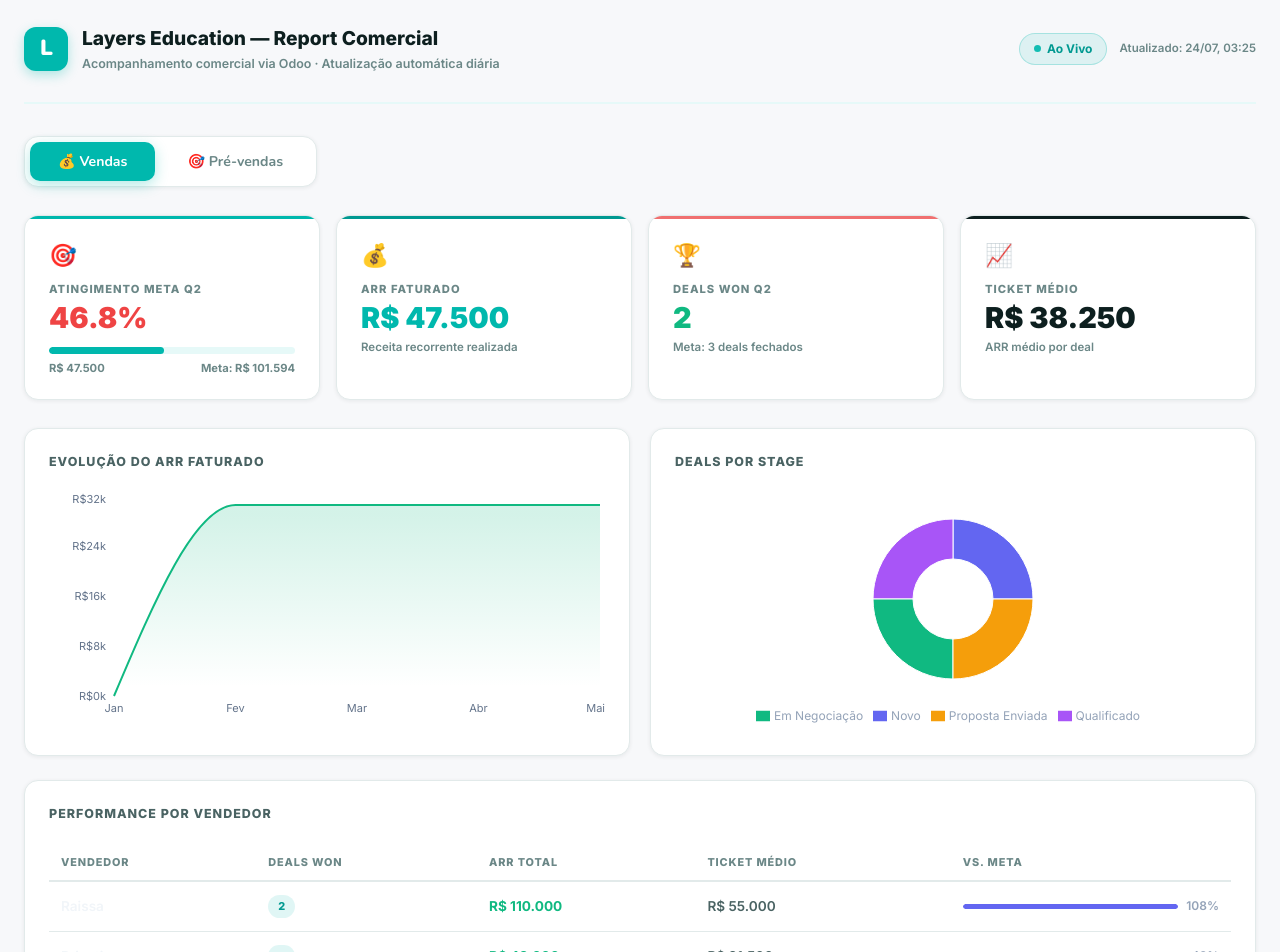
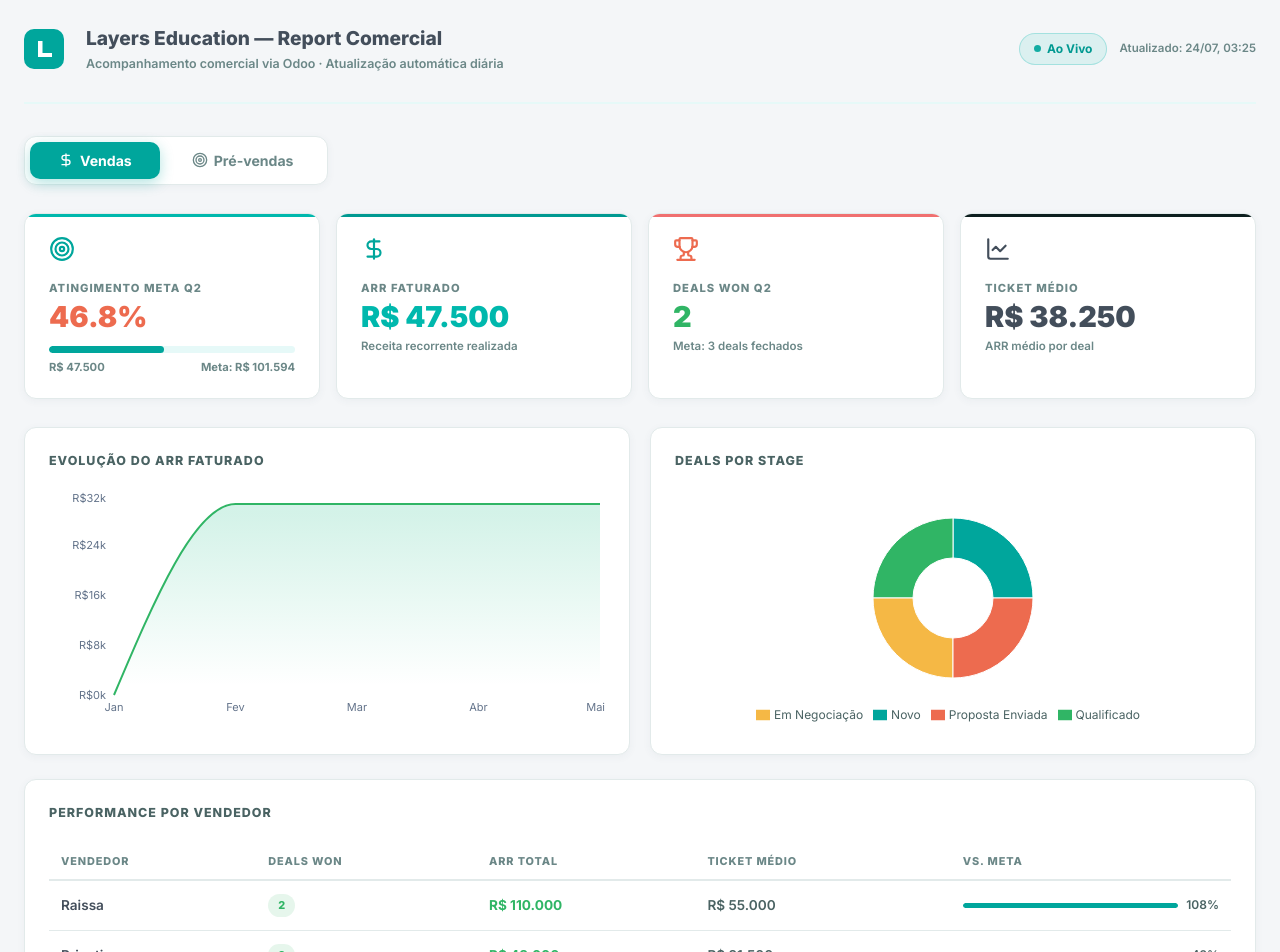
Before and after one commit to raissa-cell/layers-odoo-dashboard, a Next.js app: page / in a window 1280 px wide. Shown: the top 952 px of the page. Built offline with nearby package versions, Linux system fonts and the light colour scheme.

Commit message:
feat: redesign UX completo com manual de marca Layers

```diff
--- a/package.json
+++ b/package.json
@@ -10,6 +10,7 @@
   },
   "dependencies": {
     "date-fns": "^4.4.0",
+    "lucide-react": "^1.26.0",
     "next": "^15.1.7",
     "react": "19.2.4",
     "react-dom": "19.2.4",
--- a/src/app/globals.css
+++ b/src/app/globals.css
@@ -1,26 +1,26 @@
 /* ─── Layers Brand Tokens ────────────────────────────────────────── */
-@import url('https://fonts.googleapis.com/css2?family=Nunito:wght@400;600;700;800;900&display=swap');
+@import url('https://fonts.googleapis.com/css2?family=Inter:wght@400;500;600;700;800;900&display=swap');
 
 :root {
-  --bg: #f7f8fa;
+  --bg: #F4F6F8;
   --surface: #ffffff;
-  --surface-2: #f0f4f4;
+  --surface-2: #E8ECEF;
   --border: #e2eaea;
-  --primary: #00B8AD;
+  --primary: #00a69c;
   --primary-dark: #009991;
   --primary-light: #e6f9f8;
-  --secondary: #F07070;
-  --dark: #0d1f1f;
-  --success: #00B8AD;
-  --warning: #f59e0b;
-  --danger: #F07070;
-  --text: #0d1f1f;
+  --primary-active: #00b8ad;
+  --success: #30b565;
+  --warning: #f5b845;
+  --danger: #ed6b4f;
+  --info: #2f8af5;
+  --text: #434e5b;
   --text-muted: #6b8787;
   --text-sub: #4a6363;
-  --radius: 14px;
+  --radius: 12px;
   --radius-sm: 8px;
-  --shadow: 0 2px 16px rgba(0,184,173,0.08);
-  --shadow-card: 0 1px 4px rgba(13,31,31,0.07);
+  --shadow: 0 4px 16px rgba(0, 166, 156, 0.08);
+  --shadow-card: 0 2px 8px rgba(67, 78, 91, 0.05);
 }
 
 * { box-sizing: border-box; margin: 0; padding: 0; }
@@ -28,7 +28,7 @@
 body {
   background: var(--bg);
   color: var(--text);
-  font-family: 'Nunito', sans-serif;
+  font-family: 'Inter', system-ui, -apple-system, sans-serif;
   min-height: 100vh;
   line-height: 1.5;
 }
@@ -146,7 +146,7 @@
   font-weight: 700;
   cursor: pointer;
   transition: all 0.2s;
-  font-family: 'Nunito', sans-serif;
+  font-family: 'Inter', system-ui, -apple-system, sans-serif;
 }
 
 .tab-btn:hover {
@@ -157,7 +157,7 @@
 .tab-active {
   background: var(--primary) !important;
   color: #fff !important;
-  box-shadow: 0 4px 14px rgba(0,184,173,0.3);
+  box-shadow: 0 4px 14px rgba(0, 166, 156, 0.3);
 }
 
 /* ─── KPI Grid ──────────────────────────────────────────────────── */
@@ -181,7 +181,7 @@
 
 .kpi-card:hover {
   transform: translateY(-2px);
-  box-shadow: 0 6px 20px rgba(0,184,173,0.12);
+  box-shadow: 0 6px 20px rgba(0, 166, 156, 0.12);
 }
 
 .kpi-card::before {
@@ -209,7 +209,7 @@
 .kpi-value {
   font-size: 1.8rem;
   font-weight: 900;
-  color: var(--dark);
+  color: var(--text);
   line-height: 1;
 }
 
@@ -329,10 +329,10 @@
   font-weight: 800;
 }
 
-.badge-green { background: rgba(0,184,173,0.12); color: #009991; }
-.badge-blue  { background: rgba(0,184,173,0.08); color: var(--primary); }
-.badge-yellow{ background: rgba(245,158,11,0.1); color: #b45309; }
-.badge-red   { background: rgba(240,112,112,0.12); color: #c0392b; }
+.badge-green { background: rgba(48, 181, 101, 0.12); color: #30b565; }
+.badge-blue  { background: rgba(0, 166, 156, 0.08); color: var(--primary); }
+.badge-yellow{ background: rgba(245, 184, 69, 0.12); color: #b45309; }
+.badge-red   { background: rgba(237, 107, 79, 0.12); color: #ed6b4f; }
 
 /* ─── Loading ───────────────────────────────────────────────────── */
 .loading {
--- a/src/app/page.tsx
+++ b/src/app/page.tsx
@@ -6,6 +6,10 @@
   BarChart, Bar, XAxis, YAxis, CartesianGrid, Tooltip, ResponsiveContainer,
   PieChart, Pie, Cell, Legend, LineChart, Line, AreaChart, Area
 } from 'recharts';
+import {
+  Target, DollarSign, Trophy, LineChart as LineChartIcon,
+  Briefcase, Telescope, Calendar, School, MessageSquare, Tent
+} from 'lucide-react';
 
 interface KPIs {
   totalPipeline: number;
@@ -27,7 +31,7 @@
 
 type Tab = 'vendas' | 'prevendas';
 
-const COLORS = ['#6366f1', '#a855f7', '#10b981', '#f59e0b', '#ef4444', '#06b6d4'];
+const COLORS = ['#00a69c', '#30b565', '#f5b845', '#ed6b4f', '#2f8af5', '#00b8ad'];
 
 function fmt(n: number) {
   return new Intl.NumberFormat('pt-BR', { style: 'currency', currency: 'BRL', maximumFractionDigits: 0 }).format(n);
@@ -89,7 +93,10 @@
       {/* Header */}
       <header className="header">
         <div className="header-brand">
-          <div className="header-logo">L</div>
+          <svg width="40" height="40" viewBox="0 0 40 40" fill="none" xmlns="http://www.w3.org/2000/svg" style={{ marginRight: 8 }}>
+            <rect width="40" height="40" rx="10" fill="#00a69c" />
+            <path d="M14 12V28H28V24H18.5V12H14Z" fill="white" />
+          </svg>
           <div>
             <h1>Layers Education — Report Comercial</h1>
             <div className="header-sub">Acompanhamento comercial via Odoo · Atualização automática diária</div>
@@ -107,15 +114,17 @@
           className={`tab-btn ${activeTab === 'vendas' ? 'tab-active' : ''}`}
           onClick={() => setActiveTab('vendas')}
           id="tab-vendas"
+          style={{ display: 'flex', alignItems: 'center', gap: 6 }}
         >
-          💰 Vendas
+          <DollarSign size={16} /> Vendas
         </button>
         <button
           className={`tab-btn ${activeTab === 'prevendas' ? 'tab-active' : ''}`}
           onClick={() => setActiveTab('prevendas')}
           id="tab-prevendas"
+          style={{ display: 'flex', alignItems: 'center', gap: 6 }}
         >
-          🎯 Pré-vendas
+          <Target size={16} /> Pré-vendas
         </button>
       </div>
 
@@ -125,9 +134,9 @@
           {/* KPIs Vendas */}
           <div className="kpi-grid">
             <div className="kpi-card" style={{ '--accent': '#00B8AD' } as any}>
-              <div className="kpi-icon">🎯</div>
+              <div className="kpi-icon"><Target color="#00a69c" size={26} /></div>
               <div className="kpi-label">Atingimento Meta Q2</div>
-              <div className="kpi-value" style={{ color: kpis.atingimento >= 80 ? '#10b981' : kpis.atingimento >= 50 ? '#f59e0b' : '#ef4444' }}>
+              <div className="kpi-value" style={{ color: kpis.atingimento >= 80 ? '#30b565' : kpis.atingimento >= 50 ? '#f5b845' : '#ed6b4f' }}>
                 {fmtPct(kpis.atingimento)}
               </div>
               <div className="progress-wrap">
@@ -142,21 +151,21 @@
             </div>
 
             <div className="kpi-card" style={{ '--accent': '#009991' } as any}>
-              <div className="kpi-icon">💰</div>
+              <div className="kpi-icon"><DollarSign color="#00a69c" size={26} /></div>
               <div className="kpi-label">ARR Faturado</div>
               <div className="kpi-value" style={{ color: '#00B8AD' }}>{fmt(kpis.totalFaturado)}</div>
               <div className="kpi-sub">Receita recorrente realizada</div>
             </div>
 
             <div className="kpi-card" style={{ '--accent': '#F07070' } as any}>
-              <div className="kpi-icon">🏆</div>
+              <div className="kpi-icon"><Trophy color="#ed6b4f" size={26} /></div>
               <div className="kpi-label">Deals Won Q2</div>
-              <div className="kpi-value" style={{ color: '#10b981' }}>{kpis.dealsWon}</div>
+              <div className="kpi-value" style={{ color: '#30b565' }}>{kpis.dealsWon}</div>
               <div className="kpi-sub">Meta: 3 deals fechados</div>
             </div>
 
             <div className="kpi-card" style={{ '--accent': '#0d1f1f' } as any}>
-              <div className="kpi-icon">📈</div>
+              <div className="kpi-icon"><LineChartIcon color="#434e5b" size={26} /></div>
               <div className="kpi-label">Ticket Médio</div>
               <div className="kpi-value">{fmt(kpis.ticketMedio)}</div>
               <div className="kpi-sub">ARR médio por deal</div>
@@ -178,8 +187,8 @@
                   <CartesianGrid strokeDasharray="3 3" stroke="rgba(255,255,255,0.05)" />
                   <XAxis dataKey="mes" tick={{ fill: '#64748b', fontSize: 11 }} axisLine={false} tickLine={false} />
                   <YAxis tick={{ fill: '#64748b', fontSize: 11 }} axisLine={false} tickLine={false} tickFormatter={(v) => `R$${(v / 1000).toFixed(0)}k`} />
-                  <Tooltip contentStyle={{ background: '#1a2235', border: '1px solid rgba(255,255,255,0.1)', borderRadius: 8, color: '#f1f5f9' }} formatter={(v: any) => [fmt(Number(v)), 'ARR Faturado']} />
-                  <Area type="monotone" dataKey="faturado" stroke="#10b981" strokeWidth={2} fill="url(#gradFaturado)" />
+                  <Tooltip contentStyle={{ background: '#ffffff', border: '1px solid var(--border)', borderRadius: 8, color: 'var(--text)', boxShadow: 'var(--shadow-card)' }} formatter={(v: any) => [fmt(Number(v)), 'ARR Faturado']} />
+                  <Area type="monotone" dataKey="faturado" stroke="#30b565" strokeWidth={2} fill="url(#gradFaturado)" />
                 </AreaChart>
               </ResponsiveContainer>
             </div>
@@ -191,8 +200,8 @@
                   <Pie data={funil} dataKey="count" nameKey="nome" cx="50%" cy="50%" outerRadius={80} innerRadius={40}>
                     {funil.map((_, i) => <Cell key={i} fill={COLORS[i % COLORS.length]} />)}
                   </Pie>
-                  <Tooltip contentStyle={{ background: '#1a2235', border: '1px solid rgba(255,255,255,0.1)', borderRadius: 8, color: '#f1f5f9' }} formatter={(v: any) => [v, 'Deals']} />
-                  <Legend formatter={(v: any) => <span style={{ color: '#94a3b8', fontSize: 12 }}>{v}</span>} />
+                  <Tooltip contentStyle={{ background: '#ffffff', border: '1px solid var(--border)', borderRadius: 8, color: 'var(--text)', boxShadow: 'var(--shadow-card)' }} formatter={(v: any) => [v, 'Deals']} />
+                  <Legend formatter={(v: any) => <span style={{ color: 'var(--text-sub)', fontSize: 12 }}>{v}</span>} />
                 </PieChart>
               </ResponsiveContainer>
             </div>
@@ -219,16 +228,16 @@
                     const pct = (t.valor / kpis.metaQ2) * 100;
                     return (
                       <tr key={i}>
-                        <td style={{ color: '#f1f5f9', fontWeight: 600 }}>{t.nome}</td>
+                        <td style={{ color: 'var(--text)', fontWeight: 600 }}>{t.nome}</td>
                         <td><span className="badge badge-green">{t.deals}</span></td>
-                        <td style={{ color: '#10b981', fontWeight: 700 }}>{fmt(t.valor)}</td>
+                        <td style={{ color: '#30b565', fontWeight: 700 }}>{fmt(t.valor)}</td>
                         <td>{fmt(t.deals > 0 ? t.valor / t.deals : 0)}</td>
                         <td>
                           <div style={{ display: 'flex', alignItems: 'center', gap: 8 }}>
-                            <div style={{ flex: 1, background: 'rgba(255,255,255,0.06)', borderRadius: 999, height: 5, overflow: 'hidden', minWidth: 60 }}>
-                              <div style={{ width: `${Math.min(pct, 100)}%`, height: '100%', background: '#6366f1', borderRadius: 999 }} />
+                            <div style={{ flex: 1, background: 'var(--border)', borderRadius: 999, height: 5, overflow: 'hidden', minWidth: 60 }}>
+                              <div style={{ width: `${Math.min(pct, 100)}%`, height: '100%', background: 'var(--primary)', borderRadius: 999 }} />
                             </div>
-                            <span style={{ fontSize: 12, color: '#94a3b8' }}>{pct.toFixed(0)}%</span>
+                            <span style={{ fontSize: 12, color: 'var(--text-sub)' }}>{pct.toFixed(0)}%</span>
                           </div>
                         </td>
                       </tr>
@@ -247,44 +256,44 @@
           {/* KPIs Pré-vendas */}
           <div className="kpi-grid">
             <div className="kpi-card" style={{ '--accent': 'linear-gradient(90deg, #a855f7, #06b6d4)' } as any}>
-              <div className="kpi-icon">💼</div>
+              <div className="kpi-icon"><Briefcase color="#00a69c" size={26} /></div>
               <div className="kpi-label">Pipeline Total</div>
               <div className="kpi-value">{fmt(kpis.totalPipeline)}</div>
               <div className="kpi-sub">{kpis.dealsEmNegociacao} oportunidades ativas</div>
             </div>
 
             <div className="kpi-card" style={{ '--accent': 'linear-gradient(90deg, #6366f1, #a855f7)' } as any}>
-              <div className="kpi-icon">🔭</div>
+              <div className="kpi-icon"><Telescope color="#00a69c" size={26} /></div>
               <div className="kpi-label">Pipeline Coverage</div>
               <div className="kpi-value">{fmtPct((kpis.totalPipeline / (kpis.metaQ2 * 10)) * 100)}</div>
               <div className="kpi-sub">do pipeline necessário gerado</div>
             </div>
 
             <div className="kpi-card" style={{ '--accent': 'linear-gradient(90deg, #f59e0b, #6366f1)' } as any}>
-              <div className="kpi-icon">📅</div>
+              <div className="kpi-icon"><Calendar color="#f5b845" size={26} /></div>
               <div className="kpi-label">Reuniões Realizadas</div>
               <div className="kpi-value">10</div>
               <div className="kpi-sub">Meta Q2: 21 reuniões</div>
             </div>
 
             <div className="kpi-card" style={{ '--accent': 'linear-gradient(90deg, #10b981, #f59e0b)' } as any}>
-              <div className="kpi-icon">🏫</div>
+              <div className="kpi-icon"><School color="#30b565" size={26} /></div>
               <div className="kpi-label">Escolas Prospectadas</div>
               <div className="kpi-value">1.412</div>
               <div className="kpi-sub">Meta Q2: 2.400+ escolas</div>
             </div>
 
             <div className="kpi-card" style={{ '--accent': 'linear-gradient(90deg, #06b6d4, #10b981)' } as any}>
-              <div className="kpi-icon">💬</div>
+              <div className="kpi-icon"><MessageSquare color="#2f8af5" size={26} /></div>
               <div className="kpi-label">Taxa de Resposta</div>
               <div className="kpi-value">9,2%</div>
               <div className="kpi-sub">~130 escolas responderam</div>
             </div>
 
             <div className="kpi-card" style={{ '--accent': 'linear-gradient(90deg, #ef4444, #f59e0b)' } as any}>
-              <div className="kpi-icon">🎪</div>
+              <div className="kpi-icon"><Tent color="#ed6b4f" size={26} /></div>
               <div className="kpi-label">Show Rate</div>
-              <div className="kpi-value" style={{ color: '#10b981' }}>77%</div>
+              <div className="kpi-value" style={{ color: '#30b565' }}>77%</div>
               <div className="kpi-sub">10 de 13 agendadas</div>
             </div>
           </div>
@@ -297,15 +306,15 @@
                 <AreaChart data={monthlyData}>
                   <defs>
                     <linearGradient id="gradPipeline" x1="0" y1="0" x2="0" y2="1">
-                      <stop offset="5%" stopColor="#6366f1" stopOpacity={0.3} />
-                      <stop offset="95%" stopColor="#6366f1" stopOpacity={0} />
+                      <stop offset="5%" stopColor="#00a69c" stopOpacity={0.3} />
+                      <stop offset="95%" stopColor="#00a69c" stopOpacity={0} />
                     </linearGradient>
                   </defs>
                   <CartesianGrid strokeDasharray="3 3" stroke="rgba(255,255,255,0.05)" />
                   <XAxis dataKey="mes" tick={{ fill: '#64748b', fontSize: 11 }} axisLine={false} tickLine={false} />
                   <YAxis tick={{ fill: '#64748b', fontSize: 11 }} axisLine={false} tickLine={false} tickFormatter={(v) => `R$${(v / 1000).toFixed(0)}k`} />
-                  <Tooltip contentStyle={{ background: '#1a2235', border: '1px solid rgba(255,255,255,0.1)', borderRadius: 8, color: '#f1f5f9' }} formatter={(v: any) => [fmt(Number(v)), 'Pipeline']} />
-                  <Area type="monotone" dataKey="pipeline" stroke="#6366f1" strokeWidth={2} fill="url(#gradPipeline)" />
+                  <Tooltip contentStyle={{ background: '#ffffff', border: '1px solid var(--border)', borderRadius: 8, color: 'var(--text)', boxShadow: 'var(--shadow-card)' }} formatter={(v: any) => [fmt(Number(v)), 'Pipeline']} />
+                  <Area type="monotone" dataKey="pipeline" stroke="#00a69c" strokeWidth={2} fill="url(#gradPipeline)" />
                 </AreaChart>
               </ResponsiveContainer>
             </div>
@@ -317,8 +326,8 @@
                   <CartesianGrid strokeDasharray="3 3" stroke="rgba(255,255,255,0.05)" />
                   <XAxis dataKey="mes" tick={{ fill: '#64748b', fontSize: 11 }} axisLine={false} tickLine={false} />
                   <YAxis tick={{ fill: '#64748b', fontSize: 11 }} axisLine={false} tickLine={false} />
-                  <Tooltip contentStyle={{ background: '#1a2235', border: '1px solid rgba(255,255,255,0.1)', borderRadius: 8, color: '#f1f5f9' }} formatter={(v: any) => [v, 'Reuniões']} />
-                  <Bar dataKey="reunioes" fill="#a855f7" radius={[6, 6, 0, 0]} />
+                  <Tooltip contentStyle={{ background: '#ffffff', border: '1px solid var(--border)', borderRadius: 8, color: 'var(--text)', boxShadow: 'var(--shadow-card)' }} formatter={(v: any) => [v, 'Reuniões']} />
+                  <Bar dataKey="reunioes" fill="#2f8af5" radius={[6, 6, 0, 0]} />
                 </BarChart>
               </ResponsiveContainer>
             </div>
@@ -331,8 +340,8 @@
               <BarChart data={funil} layout="vertical" margin={{ left: 10 }}>
                 <CartesianGrid strokeDasharray="3 3" stroke="rgba(255,255,255,0.05)" horizontal={false} />
                 <XAxis type="number" tick={{ fill: '#64748b', fontSize: 11 }} axisLine={false} tickLine={false} tickFormatter={(v) => `R$${(v / 1000).toFixed(0)}k`} />
-                <YAxis type="category" dataKey="nome" tick={{ fill: '#94a3b8', fontSize: 12 }} axisLine={false} tickLine={false} width={90} />
-                <Tooltip contentStyle={{ background: '#1a2235', border: '1px solid rgba(255,255,255,0.1)', borderRadius: 8, color: '#f1f5f9' }} formatter={(v: any) => [fmt(Number(v)), 'Valor']} />
+                <YAxis type="category" dataKey="nome" tick={{ fill: 'var(--text-sub)', fontSize: 12 }} axisLine={false} tickLine={false} width={90} />
+                <Tooltip contentStyle={{ background: '#ffffff', border: '1px solid var(--border)', borderRadius: 8, color: 'var(--text)', boxShadow: 'var(--shadow-card)' }} formatter={(v: any) => [fmt(Number(v)), 'Valor']} />
                 <Bar dataKey="valor" radius={[0, 6, 6, 0]}>
                   {funil.map((_, i) => <Cell key={i} fill={COLORS[i % COLORS.length]} />)}
                 </Bar>
@@ -360,18 +369,18 @@
                   const ponderado = (p.expected_revenue * p.probability) / 100;
                   return (
                     <tr key={i}>
-                      <td style={{ color: '#f1f5f9', fontWeight: 600 }}>{p.partner_name || p.name}</td>
+                      <td style={{ color: 'var(--text)', fontWeight: 600 }}>{p.partner_name || p.name}</td>
                       <td><span className={`badge ${stageBadge(p.stage_id?.[1])}`}>{p.stage_id?.[1] || '—'}</span></td>
                       <td>
                         <div style={{ display: 'flex', alignItems: 'center', gap: 8 }}>
-                          <div style={{ flex: 1, background: 'rgba(255,255,255,0.06)', borderRadius: 999, height: 5, overflow: 'hidden' }}>
-                            <div style={{ width: `${p.probability}%`, height: '100%', background: '#a855f7', borderRadius: 999 }} />
+                          <div style={{ flex: 1, background: 'var(--border)', borderRadius: 999, height: 5, overflow: 'hidden' }}>
+                            <div style={{ width: `${p.probability}%`, height: '100%', background: 'var(--primary)', borderRadius: 999 }} />
                           </div>
-                          <span style={{ fontSize: 12, color: '#94a3b8' }}>{p.probability}%</span>
+                          <span style={{ fontSize: 12, color: 'var(--text-sub)' }}>{p.probability}%</span>
                         </div>
                       </td>
-                      <td style={{ color: '#f1f5f9', fontWeight: 700 }}>{fmt(p.expected_revenue)}</td>
-                      <td style={{ color: '#a855f7', fontWeight: 600 }}>{fmt(ponderado)}</td>
+                      <td style={{ color: 'var(--text)', fontWeight: 700 }}>{fmt(p.expected_revenue)}</td>
+                      <td style={{ color: 'var(--primary)', fontWeight: 600 }}>{fmt(ponderado)}</td>
                     </tr>
                   );
                 })}
```
Also changed, not shown: src/app/login/page.tsx (+16 -16 lines), tsconfig.json (+12 -4 lines), 2 other files (tests, documents, lock files or other folders).
